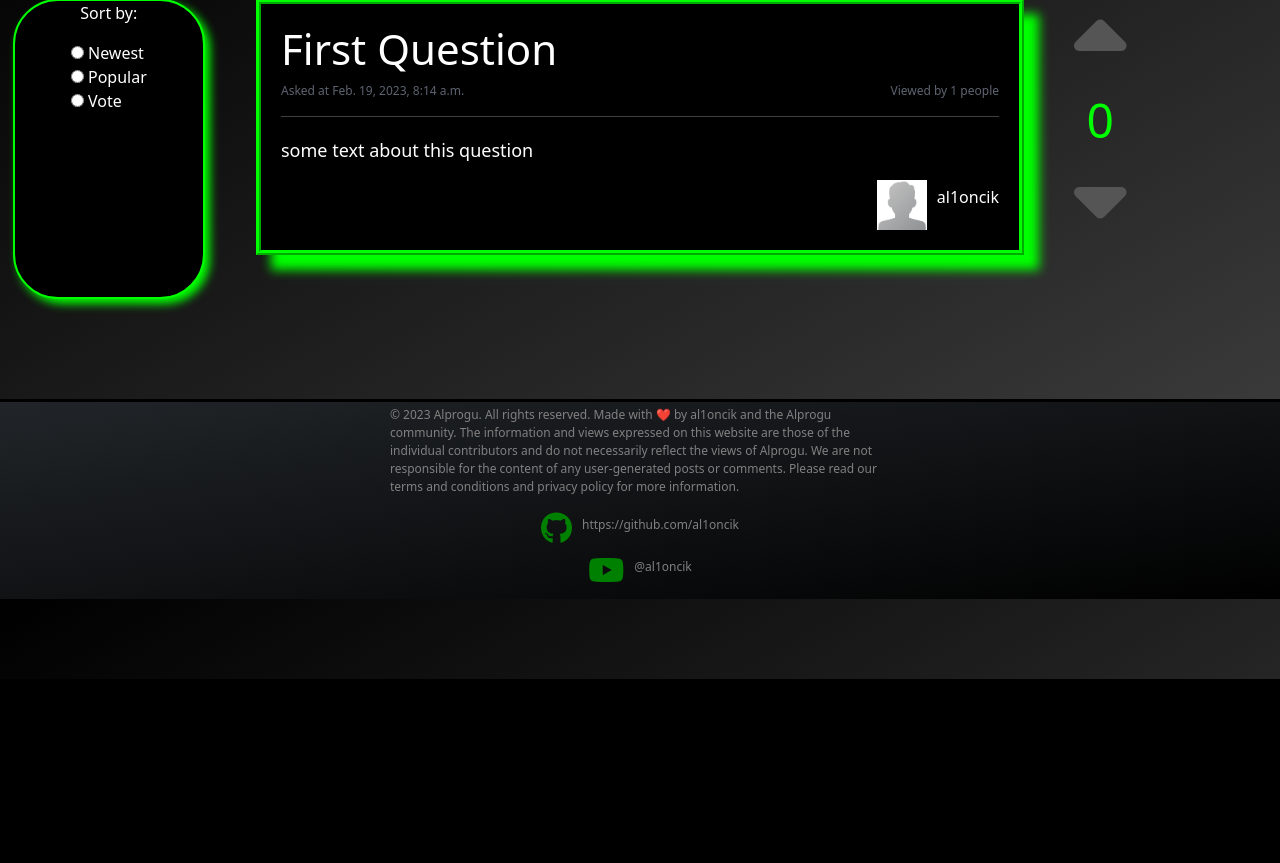
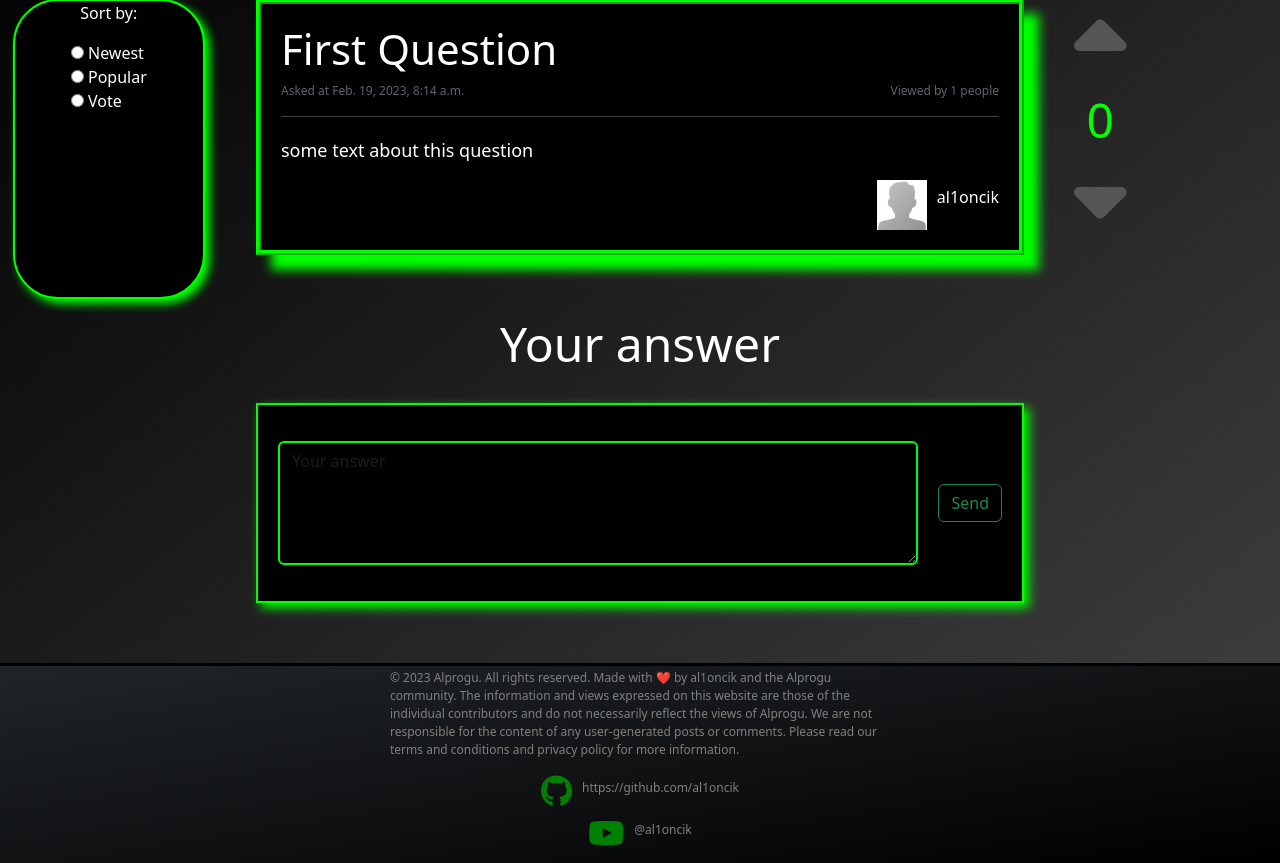
Before and after one commit to al1oncik/alprogu, a Django app: page /questions/question/1/ in a window 1280 px wide. Shown: the part 121-984 px from the top of the page. Before the commit the page ends 800 px from the top, so only its background shows below. Run offline with Django 4.2, Linux system fonts and the light colour scheme; data comes from the database, SQL or seed files in the repository; both versions use the stored data as it was after the commit.

Commit message:
answer creation feature

```diff
--- a/main/static/css/question.css
+++ b/main/static/css/question.css
@@ -148,3 +148,37 @@ main {
     margin-bottom: 30px;
     margin-top: 0;
 }
+
+.comment-container {
+    display: flex;
+    align-items: center;
+    background-color: black;
+    width: 60%;
+    padding: 20px;
+    margin-bottom: 60px;
+    height: 200px;
+    border: 2px solid #00ff00;
+    box-shadow: 5px 5px 10px #00ff00;
+}
+
+.comment-input {
+    margin-right: 20px;
+    height: 80%;
+    background-color: black;
+    color: white;
+    border: 2px solid #00ff00;
+}
+
+.comment-input:focus {
+    background-color: black;
+    color: white;
+    box-shadow: 5px 5px 5px #00ff00;
+    border: 2px solid #00ff00;
+}
+
+.user-answer-title {
+    color: white;
+    font-size: 48px;
+    margin: 0;
+    margin-bottom: 30px;
+}
--- a/questions/forms.py
+++ b/questions/forms.py
@@ -4,3 +4,6 @@ from django import forms
 class QuestionCreateForm(forms.Form):
     title = forms.CharField(widget=forms.TextInput(attrs={'class': 'form-control form-title-input', 'placeholder': 'title'}))
     text = forms.CharField(widget=forms.Textarea(attrs={'class': 'form-control form-text-input', 'placeholder': 'text'}))
+
+class AnswerCreateForm(forms.Form):
+    text = forms.CharField(widget=forms.Textarea(attrs={'class': 'form-control comment-input', 'placeholder': 'Your answer'}))
--- a/questions/templates/questions/question.html
+++ b/questions/templates/questions/question.html
@@ -48,11 +48,14 @@
                     </div>
                 </div>
             </div>
-            <hr hr class="answer-line"/>
+            <hr class="answer-line"/>
         {% endfor %}
-        <div class="comment-container">
-
-        </div>
+        <h3 class="user-answer-title">Your answer</h3>
+        <form class="comment-container" action="{% url 'questions:question' question.id%}" method="post">
+            {% csrf_token %}
+            {{ form.text }}
+            <button class="btn btn-outline-success" type="submit">Send</button>
+        </form>
         <div class="vote-bar">
             {% csrf_token %}
             <button style="{% if voted == 1 %}color: #00ff00;{% else %}color: #555555;{% endif %}"
--- a/questions/views.py
+++ b/questions/views.py
@@ -1,7 +1,8 @@
 from django.shortcuts import render, HttpResponseRedirect, reverse
 
-from .models import Topic
+from .models import Topic, Comment
 from users.models import User
+from .forms import AnswerCreateForm
 
 
 def question(request, id):
@@ -17,9 +18,23 @@ def question(request, id):
         question.seen_by.append(request.user.username)
         question.save()
 
+    if request.method == "POST":
+        form = AnswerCreateForm(data=request.POST)
+        if form.is_valid():
+            answer = Comment(text=request.POST['text'],
+                             creator=request.user.username,
+                             )
+            answer.save()
+            question.comments.add(answer)
+            question.save()
+            return HttpResponseRedirect(reverse('questions:question', args=[question.id]))
+    else:
+        form = AnswerCreateForm()
+
     context = {'question': question,
                'question_author': question_author,
-               'voted':voted,
+               'voted': voted,
+               'form': form,
             }
     return render(request, 'questions/question.html', context)
 
```
Also changed, not shown: db.sqlite3.
